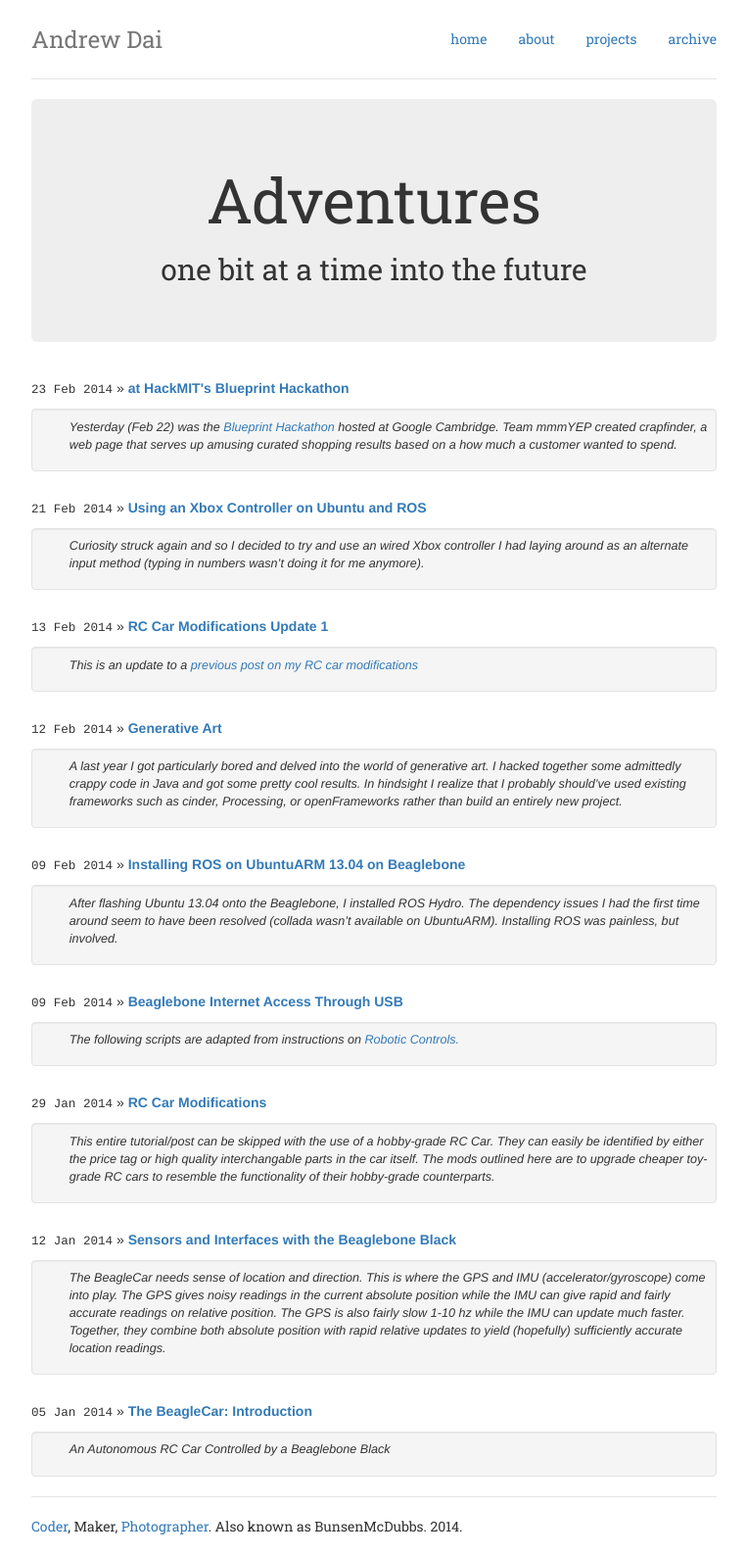
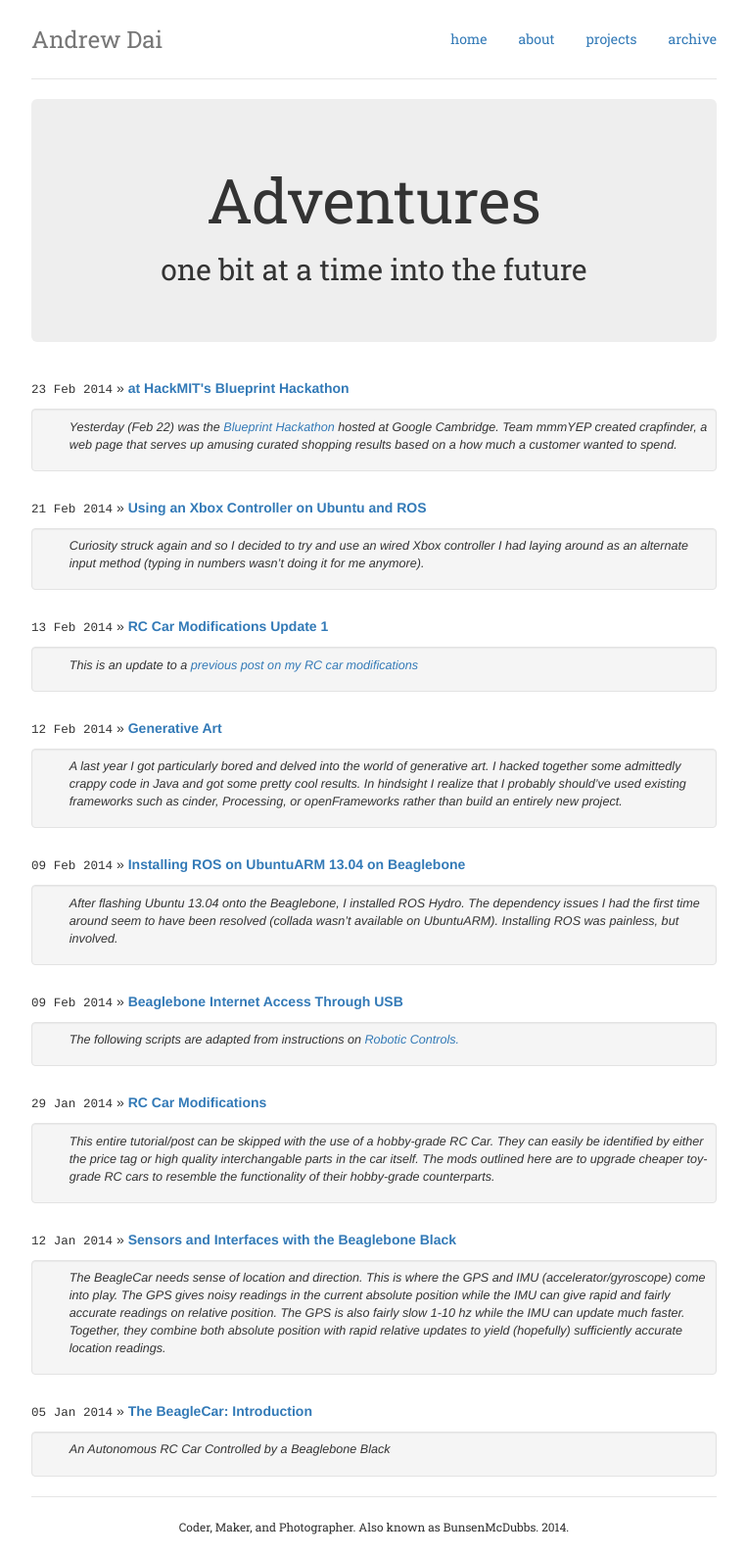
Before and after one commit to bunsenmcdubbs/bunsenmcdubbs.github.io, a Jekyll site: the page built from index.html, in a window 1280 px wide. Shown: the whole page at 98% size, without its empty margins (258-1021 px from the left). Built offline with Jekyll 4.4.1, drawn with Linux system fonts in a browser that asks for light colours; nearby versions of some CDN libraries; Markdown is read by kramdown in place of the engine named in the settings.

Commit message:
fine-tuned footer

```diff
--- a/_layouts/default.html
+++ b/_layouts/default.html
@@ -68,9 +68,9 @@
 			<!-- <a href="https://github.com/bunsenmcdubbs"><img style="position: absolute; top: 0; right: 0; border: 0;" src="https://s3.amazonaws.com/github/ribbons/forkme_right_darkblue_121621.png" alt="Fork me on GitHub"></a> -->
 
 			<footer>
-				<p>
-					<a href="https://github.com/bunsenmcdubbs">Coder</a>, Maker, <a href="http://aa2photo.smugmug.com">Photographer</a>. Also known as BunsenMcDubbs. 2014.
-				</p>
+				<small>
+					Coder, Maker, and Photographer. Also known as BunsenMcDubbs. 2014.
+				</small>
 			</footer>
 		</div>
 
--- a/css/main.css
+++ b/css/main.css
@@ -35,8 +35,10 @@ header h3, .articleInfo {
 
 /* Custom footer */
 footer {
+	text-align: center;
 	padding-top: 20px;
 	border-top: 1px solid #e5e5e5;
+	padding-bottom: 20px;
 }
 
 /* Article info */
```
